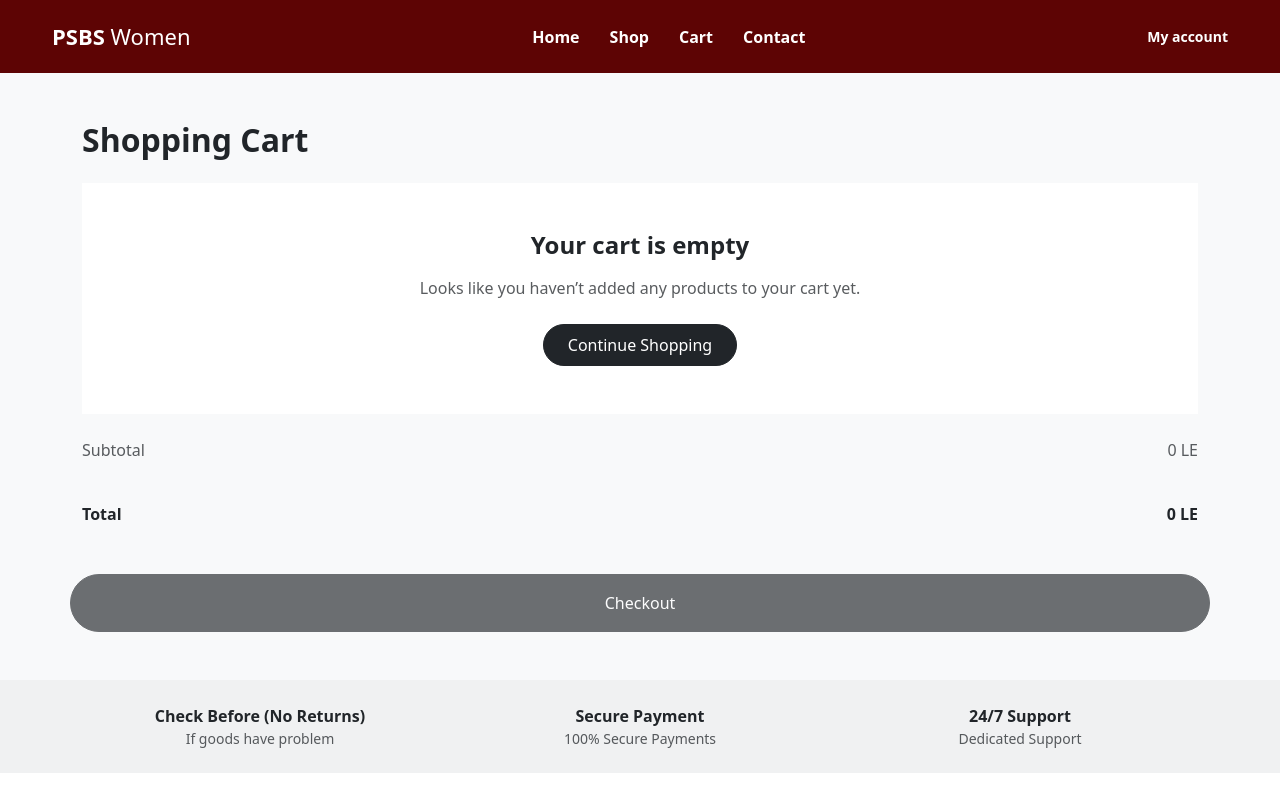
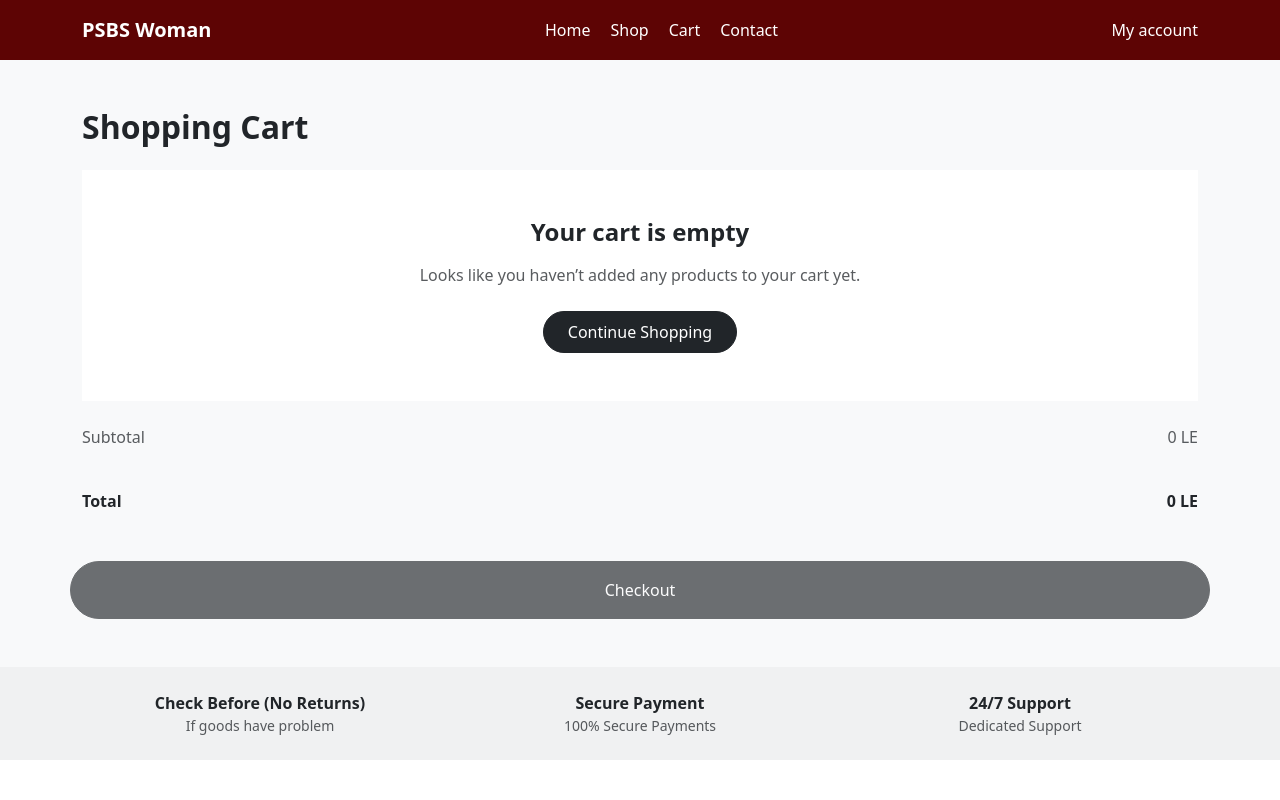
Before and after one commit to MazenAhmed-15/Project-1, an Angular app: page /Cart in a window 1280 px wide. Built offline with nearby package versions, Linux system fonts and the light colour scheme.

Commit message:
Initial Angular 16 project

```diff
--- a/src/app/Products-Details/wide-leg/wide-leg.component.css
+++ b/src/app/Products-Details/wide-leg/wide-leg.component.css
@@ -0,0 +1,6 @@
+.bg-light img {
+  cursor: pointer;
+}
+.d-flex div {
+  border: 2px solid transparent;
+}
--- a/src/app/Products-Details/wide-leg/wide-leg.component.html
+++ b/src/app/Products-Details/wide-leg/wide-leg.component.html
@@ -1,25 +1,29 @@
 <div class="container my-5">
   <div class="row g-5">
 
-    <!-- LEFT: Images -->
-    <div class="col-md-6">
+     <div class="col-md-6">
 
       <!-- Main Image -->
       <div class="bg-light p-4 text-center mb-3">
-        <img src="assets/widJeans.jpg" class="img-fluid" alt="Product">
-      </div>
+      <img
+         [src]="mainImage"
+           class="img-fluid"
+            alt="Product">
+        </div>
 
       <!-- Thumbnails -->
       <div class="d-flex gap-2">
-        <div class="bg-light p-2">
-          <img src="assets/widJeans.jpg" width="70">
-        </div>
-        <div class="bg-light p-2">
-          <img src="assets/widJeans.jpg" width="70">
-        </div>
-        <div class="bg-light p-2">
-          <img src="assets/widJeans.jpg" width="70">
-        </div>
+  <div
+    class="bg-light p-2"
+    *ngFor="let img of images"
+    (click)="changeImage(img)"
+  >
+    <img
+      [src]="img"
+      width="70"
+      style="cursor: pointer;"
+    >
+  </div>
       </div>
     </div>
 
--- a/src/app/Products-Details/wide-leg/wide-leg.component.ts
+++ b/src/app/Products-Details/wide-leg/wide-leg.component.ts
@@ -8,13 +8,29 @@ import { CartService } from 'src/services/cart.service';
   styleUrls: ['./wide-leg.component.css']
 })
 export class WideLegComponent {
+//changing between images
+
+    mainImage: string = '/assets/widJeans.jpg';
+
+  images: string[] = [
+    '/assets/widJeans.jpg',
+    '/assets/widJeans.jpg',
+    '/assets/widJeans.jpg'
+  ];
+
+  changeImage(img: string) {
+    this.mainImage = img;
+  }
+
+
+
     selectedSize = 'S';
 
   product = {
     id: 2, // ⚠️ unique ID
     name: 'Light Jeans for Women',
     price: 400,
-    image: 'assets/widJeans.jpg'
+    image: '/assets/widJeans.jpg'
   };
 
   constructor(
--- a/src/app/navbar/navbar.component.css
+++ b/src/app/navbar/navbar.component.css
@@ -1,44 +1,70 @@
-/* GENERAL */
+.top-bar {
+  background: #5d0404;
+  padding: 15px 0;
+}
+
 .container {
-  max-width: 1200px;
-  margin: auto;
   display: flex;
   align-items: center;
   justify-content: space-between;
 }
 
-/* TOP BAR */
-.top-bar {
-  background: #5d0404;
-  padding: 20px 40px;
+.logo {
+  color: white;
+  font-weight: bold;
+  font-size: 20px;
 }
 
-.logo {
-  font-size: 22px;
-  font-weight: 600;
+
+/* Desktop nav */
+.nav-links {
+  display: flex;
+  gap: 20px;
 }
 
-.logo span {
-  font-weight: 300;
+.nav-links a,
+.account span {
+  color: white;
+  text-decoration: none;
+  font-weight: 500;
+  cursor: pointer;
 }
 
-nav {
-  display: flex;
-  gap: 30px;
+/* Hamburger */
+.menu-icon {
+  display: none;
+  font-size: 26px;
+  color: white;
+  cursor: pointer;
 }
 
-nav a {
-  cursor: pointer;
-  color: #555;
-  text-decoration: none;
+/* Mobile menu */
+.mobile-menu {
+  display: none;
+  flex-direction: column;
+  background: #5d0404;
+  padding: 15px;
 }
 
-nav a.active {
-  font-weight: 600;
-  color: #ffffff;
+.mobile-menu a {
+  color: white;
+  padding: 10px 0;
+  text-decoration: none;
+  border-bottom: 1px solid white;
 }
 
-.account {
-  font-size: 14px;
-  cursor: pointer;
+/* 🔥 Responsive rules */
+@media (max-width: 768px) {
+  .nav-links,
+  .account {
+    display: none;
+  }
+
+  .menu-icon {
+    display: block;
+  }
+
+  .mobile-menu {
+    display: flex;
+  }
 }
--- a/src/app/navbar/navbar.component.html
+++ b/src/app/navbar/navbar.component.html
@@ -1,17 +1,32 @@
 <header class="top-bar">
   <div class="container">
-    <div style="color: white;" class="logo">PSBS <span>Women</span></div>
 
-    <nav>
-      <a class="active" routerLink="/Home">Home</a>
-      <a class="active" routerLink="/Products" >Shop</a>
-      <a class="active"  routerLink="/Cart">Cart</a>
-      <a class="active" href="https://www.instagram.com/psbs_woman/" >Contact</a>
+    <div class="logo">PSBS <span>Woman</span></div>
+
+    <!-- DESKTOP NAV -->
+    <nav class="nav-links">
+      <a routerLink="/Home">Home</a>
+      <a routerLink="/Products">Shop</a>
+      <a routerLink="/Cart">Cart</a>
+      <a href="https://www.instagram.com/psbs_woman/">Contact</a>
     </nav>
 
+    <div class="account">
+      <span routerLink="/Login">My account</span>
+    </div>
 
-    <div class="account">
-      <span style="color: white; font-weight: bold;"  routerLink="/Login">My account</span>
+    <!-- HAMBURGER (mobile only) -->
+    <div class="menu-icon" (click)="toggleMenu()">
+      ☰
     </div>
   </div>
+
+  <!-- MOBILE DROPDOWN -->
+  <div class="mobile-menu" *ngIf="menuOpen">
+    <a routerLink="/Home" (click)="closeMenu()">Home</a>
+    <a routerLink="/Products" (click)="closeMenu()">Shop</a>
+    <a routerLink="/Cart" (click)="closeMenu()">Cart</a>
+    <a href="https://www.instagram.com/psbs_woman/">Contact</a>
+    <a routerLink="/Login" (click)="closeMenu()">My account</a>
+  </div>
 </header>
--- a/src/app/navbar/navbar.component.ts
+++ b/src/app/navbar/navbar.component.ts
@@ -6,5 +6,14 @@ import { Component } from '@angular/core';
   styleUrls: ['./navbar.component.css']
 })
 export class NavbarComponent {
+ menuOpen = false;
+
+toggleMenu() {
+  this.menuOpen = !this.menuOpen;
+}
+
+closeMenu() {
+  this.menuOpen = false;
+}
 
 }
```
